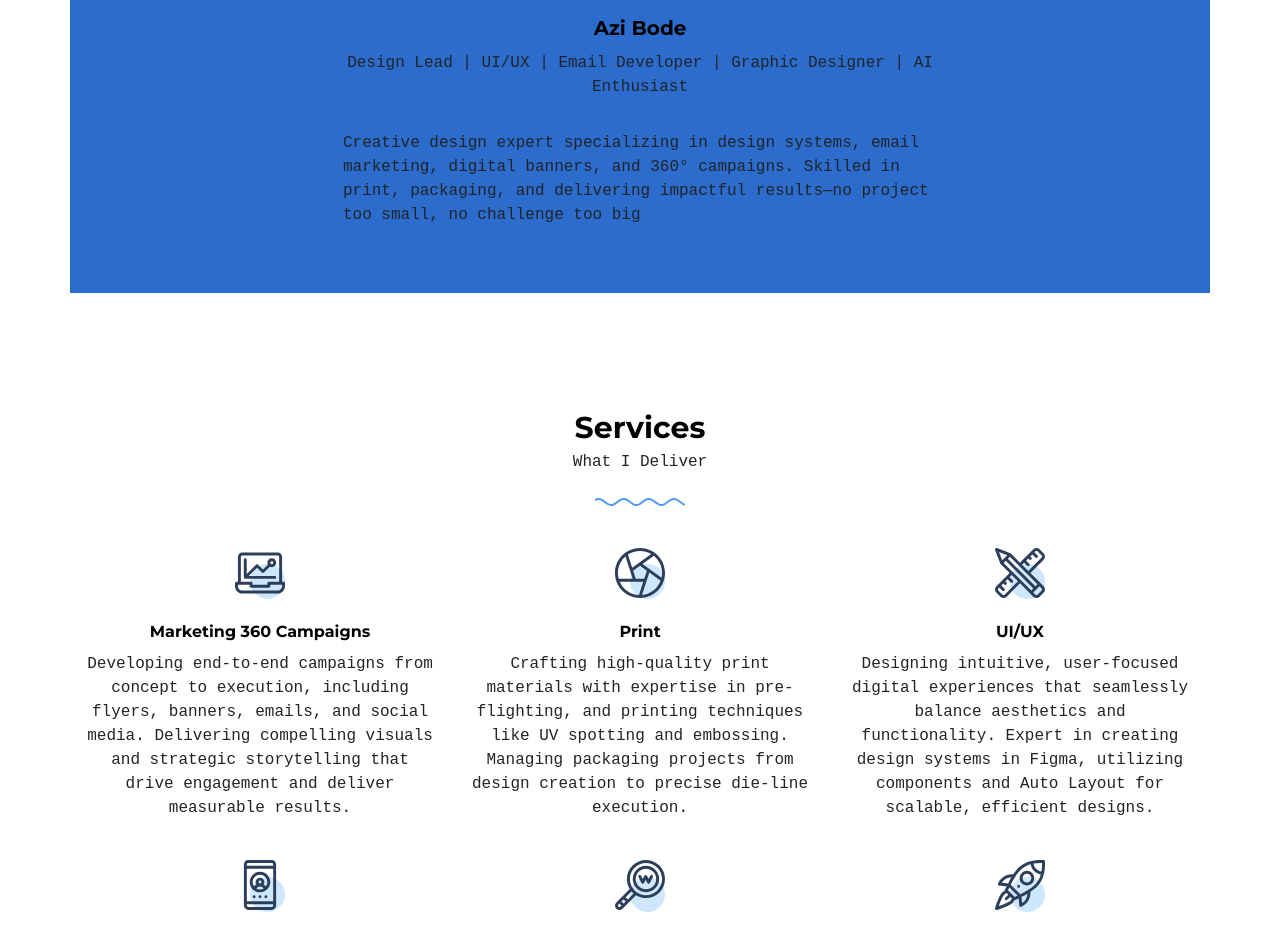
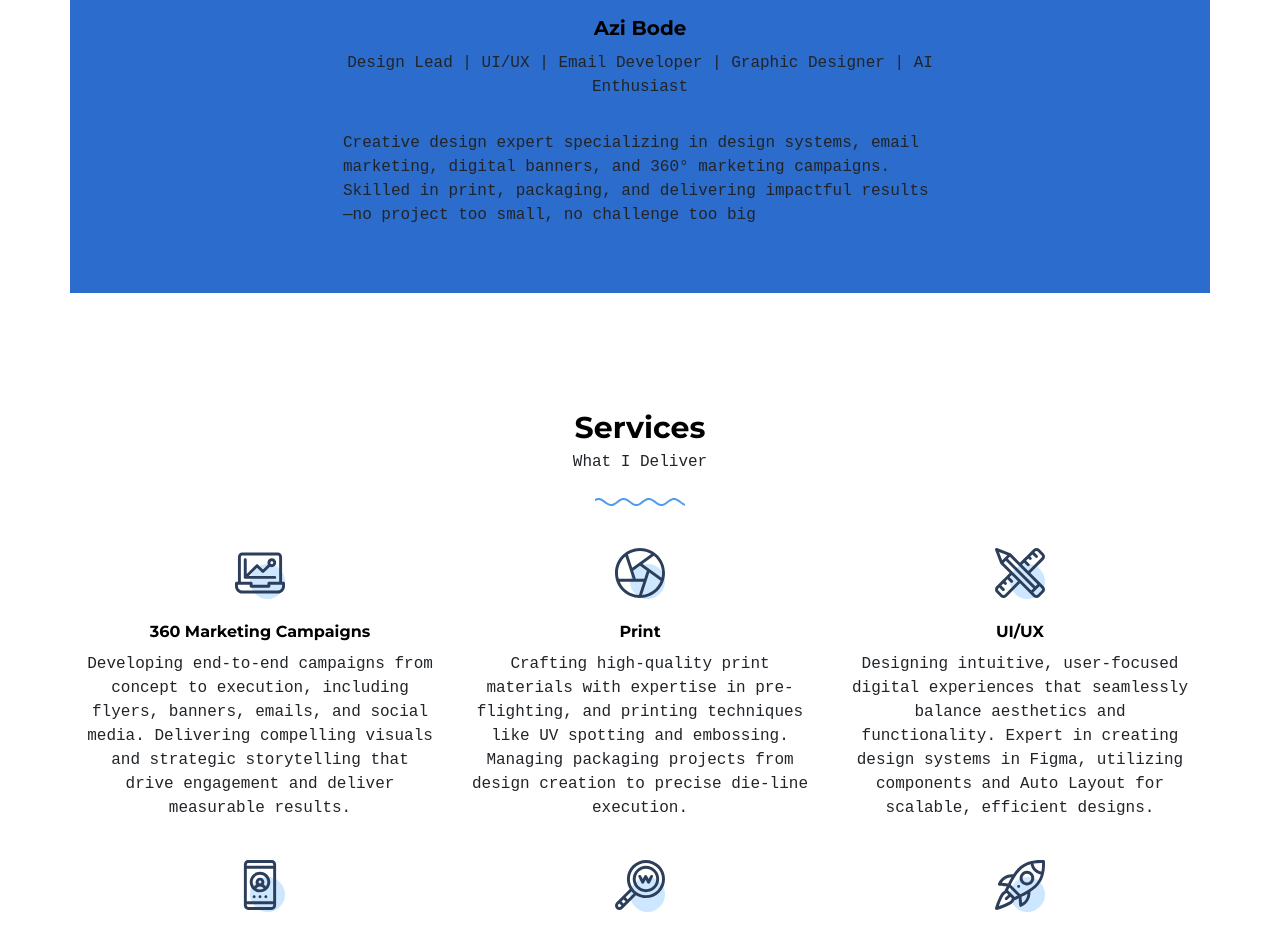
Before and after one commit to Azi88888/my-website, a plain HTML site: page index.html in a window 1280 px wide. Shown: the part 2900-3831 px from the top of the page. Drawn offline with Linux system fonts and the light colour scheme; files whose address does not match are found by name; a web font is replaced by a local one.

Commit message:
commit to main

```diff
--- a/index.html
+++ b/index.html
@@ -147,7 +147,7 @@
                 <span class="wrap-icon icon-link2"></span>
                 <div class="portfolio-item-content">
                   <h3>Sanctuary Parthnership</h3>
-                  <p>Marketing 360</p>
+                  <p>360 Marketing Campaign</p>
                 </div>
               </div>
               <img src="images/img_3.jpg" class="lazyload  img-fluid" alt="Images" />
@@ -200,7 +200,7 @@
                 <span class="wrap-icon icon-link2"></span>
                 <div class="portfolio-item-content">
                   <h3>Princess Cruises</h3>
-                  <p>marketing 360</p>
+                  <p>360 Marketing Campaign</p>
                 </div>
               </div>
               <img src="images/img_7.jpg" class="lazyload  img-fluid" alt="Images" />
@@ -311,7 +311,7 @@
           <div class="col-lg-7">
 
 
-            <p class="gsap-reveal-hero">Creative design expert specializing in design systems, email marketing, digital banners, and 360° campaigns. Skilled in print, packaging, and delivering impactful results—no project too small, no challenge too big</p>
+            <p class="gsap-reveal-hero">Creative design expert specializing in design systems, email marketing, digital banners, and 360° marketing campaigns. Skilled in print, packaging, and delivering impactful results—no project too small, no challenge too big</p>
 
 
           </div>
@@ -341,7 +341,7 @@
               <div class="gsap-reveal-hero mb-3">
                 <span class="icon-service"><img src="images/svg/service-icon-7.svg" alt="Image" class="img-fluid"></span>
               </div>
-              <h3 class="gsap-reveal-hero">Marketing 360 Campaigns</h3>
+              <h3 class="gsap-reveal-hero">360 Marketing Campaigns</h3>
               <p class="gsap-reveal-hero">Developing end-to-end campaigns from concept to execution, including flyers, banners, emails, and social media. Delivering compelling visuals and strategic storytelling that drive engagement and deliver measurable results.</p>
             </div>
           </div>
```
Also changed, not shown: portfolio-car.html (+1 -1 lines).
